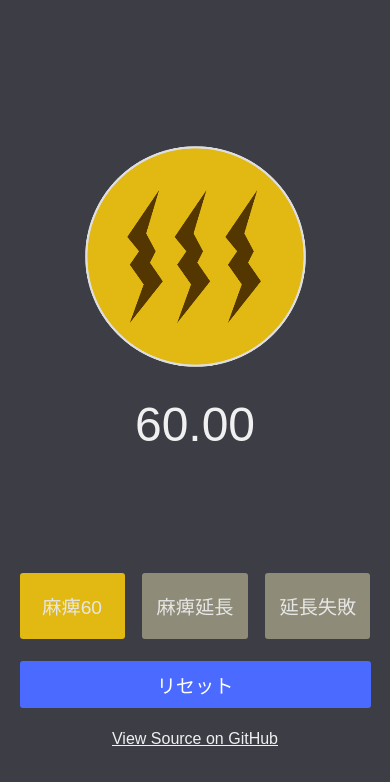
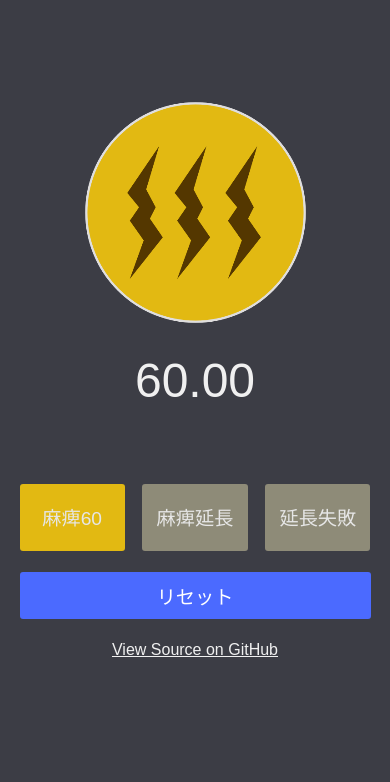
Before and after one commit to kotofurumiya/gbf-paralysis-timer, a plain HTML site: page src/index.html in a window 390 px wide. Drawn offline with Linux system fonts and the light colour scheme.

Commit message:
iPhoneでの見え方を再度調整

```diff
--- a/src/style.css
+++ b/src/style.css
@@ -121,9 +121,9 @@ a:visited {
 }
 
 @media screen and (orientation: portrait) {
+  html,
   body {
-    height: 100vh;
-    padding-bottom: 5em;
+    height: 80vh;
   }
 
   main {
```
